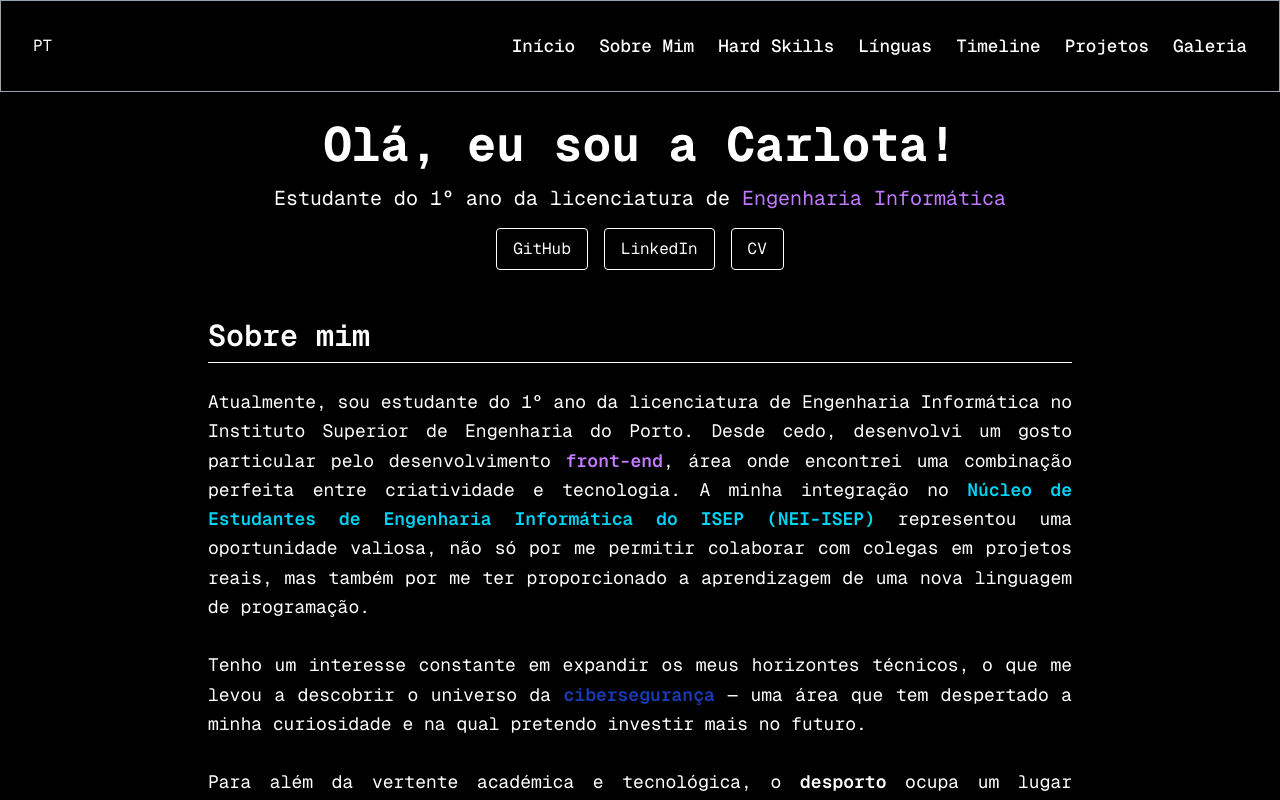
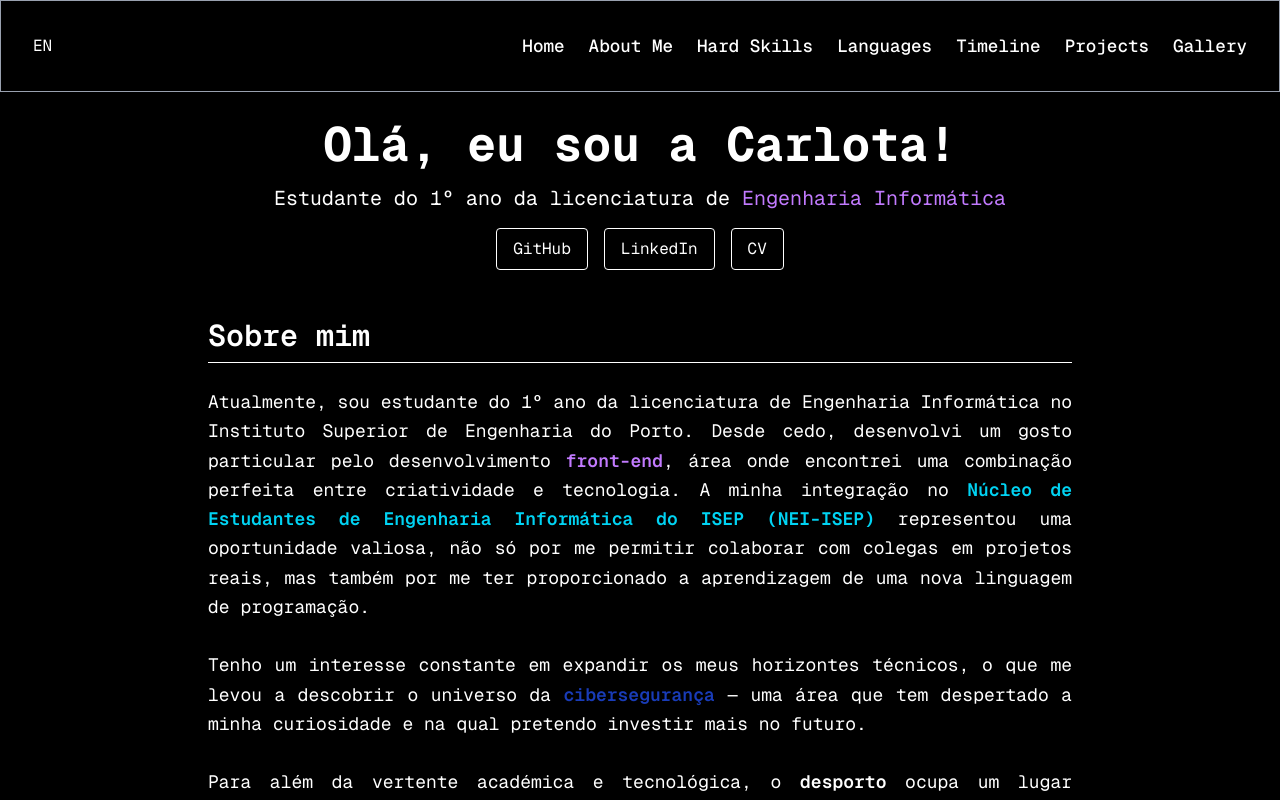
Before and after one commit to 1241330/website_pessoal, a Next.js app: page / in a window 1280 px wide. Shown: the top 800 px of the page. Built offline with nearby package versions, Linux system fonts and the light colour scheme.

Commit message:
test language

```diff
--- a/src/components/Navbar.tsx
+++ b/src/components/Navbar.tsx
@@ -26,7 +26,7 @@ const navItems = {
 const Navbar = () => {
     const [isLangOpen, setIsLangOpen] = useState(false);
     const [isMenuOpen, setIsMenuOpen] = useState(false);
-    const [language, setLanguage] = useState<'pt' | 'en'>('pt');
+    const [language, setLanguage] = useState<'en' | 'pt'>('en');
     const langRef = useRef<HTMLDivElement>(null);
     const menuRef = useRef<HTMLDivElement>(null);
     const router = useRouter();
```
